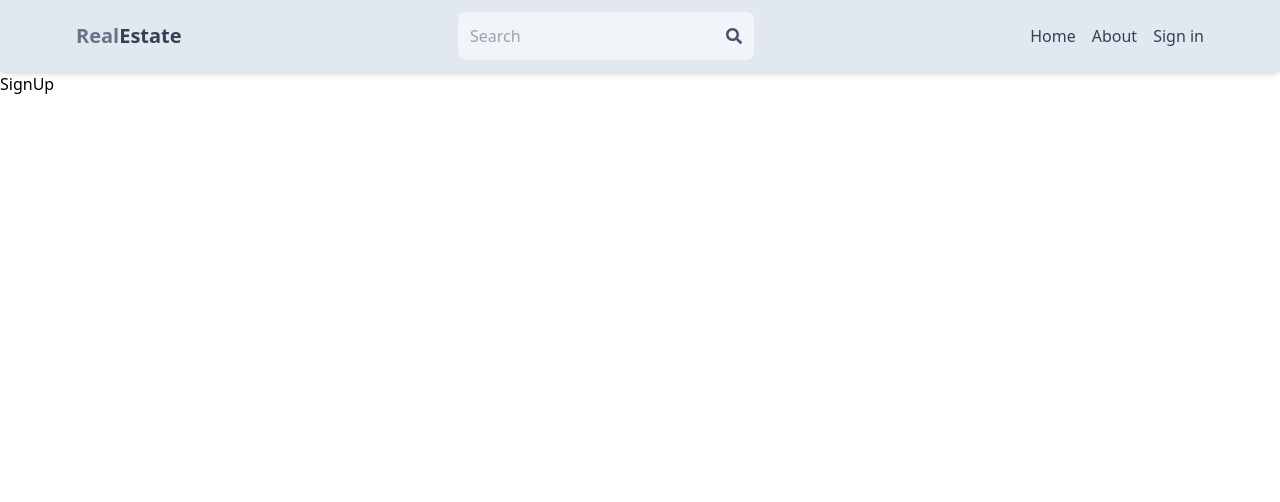
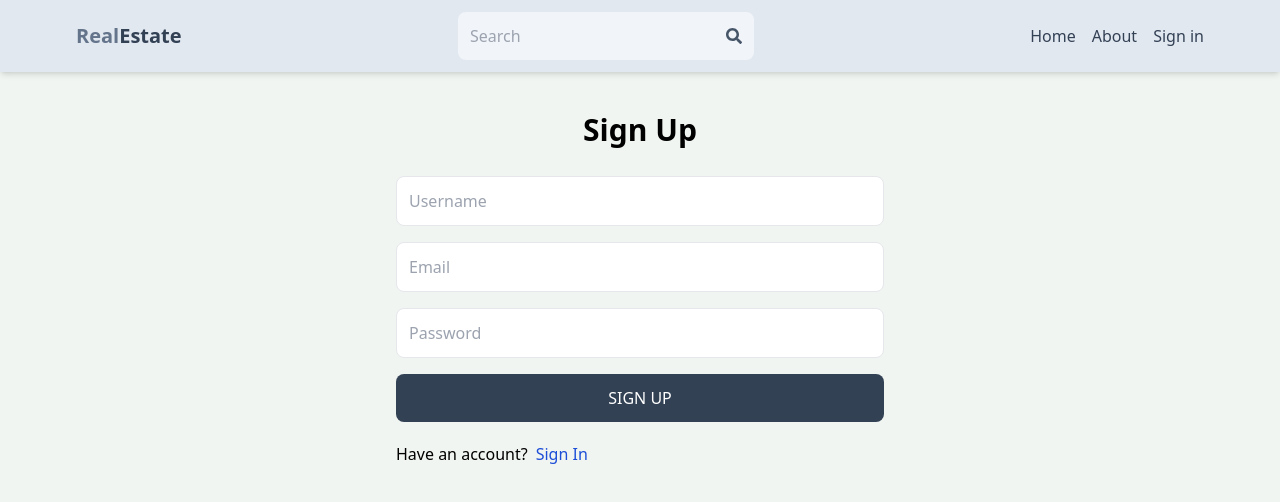
Before and after one commit to Nderim45/estate-frontend, a React (Vite) app: page /sign-up in a window 1280 px wide. Shown: the top 502 px of the page. Built offline with nearby package versions, Linux system fonts and the light colour scheme.

Commit message:
Sign up form added

```diff
--- a/src/index.css
+++ b/src/index.css
@@ -1,3 +1,7 @@
 @tailwind base;
 @tailwind components;
 @tailwind utilities;
+
+body {
+  background-color: rgb(241, 245, 241);
+}
--- a/src/pages/SignUp.jsx
+++ b/src/pages/SignUp.jsx
@@ -1,9 +1,42 @@
-import React from 'react'
+import React from "react";
+import { Link } from "react-router-dom";
 
 const SignUp = () => {
   return (
-    <div>SignUp</div>
-  )
-}
+    <div className="p-3 max-w-lg mx-auto">
+      <h1 className="text-3xl text-center font-semibold my-7">Sign Up</h1>
+      <form className="flex flex-col gap-4 ">
+        <input
+          type="text"
+          placeholder="Username"
+          className="border p-3 rounded-lg"
+          id="username"
+        />
+        <input
+          type="email"
+          placeholder="Email"
+          className="border p-3 rounded-lg"
+          id="email"
+        />
+        <input
+          type="password"
+          placeholder="Password"
+          className="border p-3 rounded-lg"
+          id="password"
+        />
+        <button className="bg-slate-700 text-white p-3 rounded-lg uppercase hover:opacity-95 disabled:opacity-80">
+          Sign Up
+        </button>
+      </form>
 
-export default SignUp
+      <div className="flex gap-2 mt-5">
+        <p>Have an account?</p>
+        <Link to="/sign-in">
+          <span className="text-blue-700">Sign In</span>
+        </Link>
+      </div>
+    </div>
+  );
+};
+
+export default SignUp;
```
